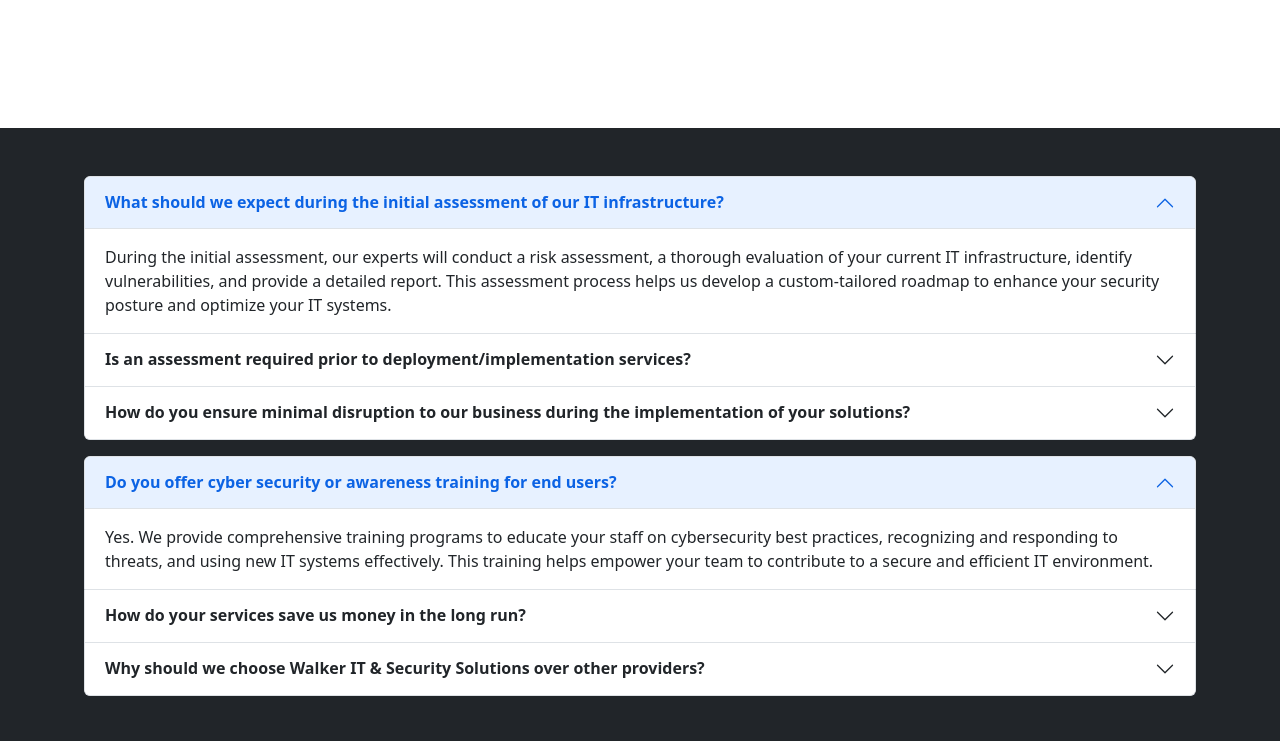
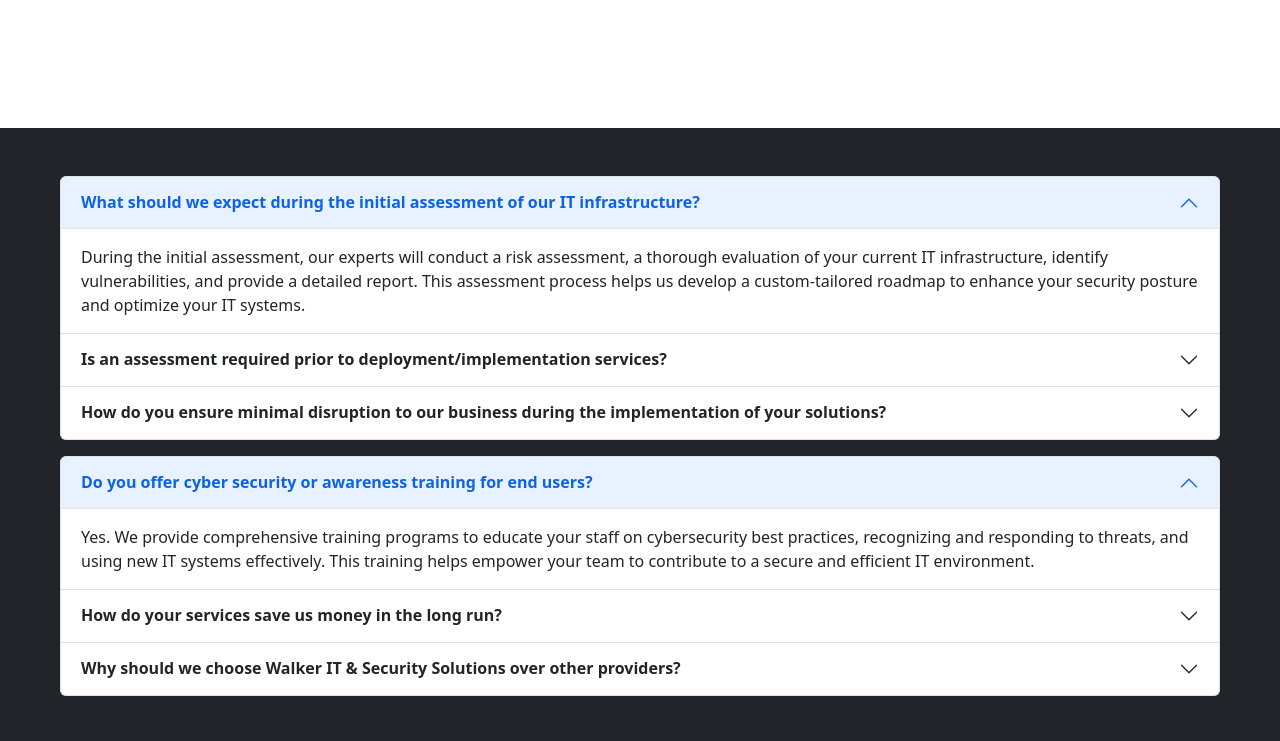
Before and after one commit to DevSecWalker/Walker-IT-Security, a plain HTML site: page index.html in a window 1280 px wide. Shown: the part 3160-3901 px from the top of the page. Drawn offline with nearby package versions, Linux system fonts and the light colour scheme.

Commit message:
Update index.html
Reduce accordion/mission padding

```diff
--- a/index.html
+++ b/index.html
@@ -213,7 +213,7 @@
                 </div>
             </section>
 
-            <section class="bg-dark row px-5 my-5" id="faq">
+            <section class="bg-dark row px-4 my-5" id="faq">
                 <div class="container px-5 my-5">
                     <!-- FAQ Accordion 1-->
                     <div class="accordion mb-3" id="accordionExample">
```
